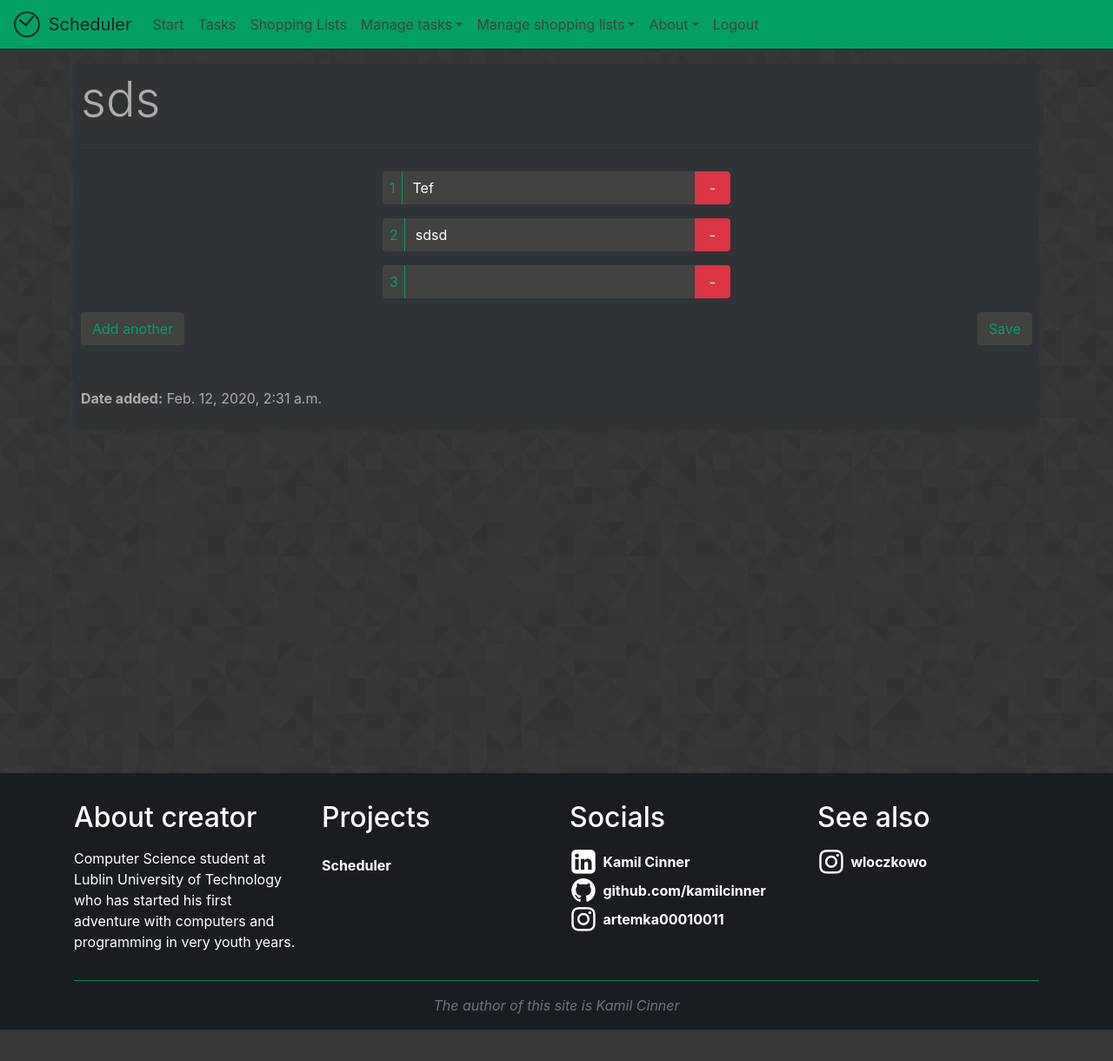
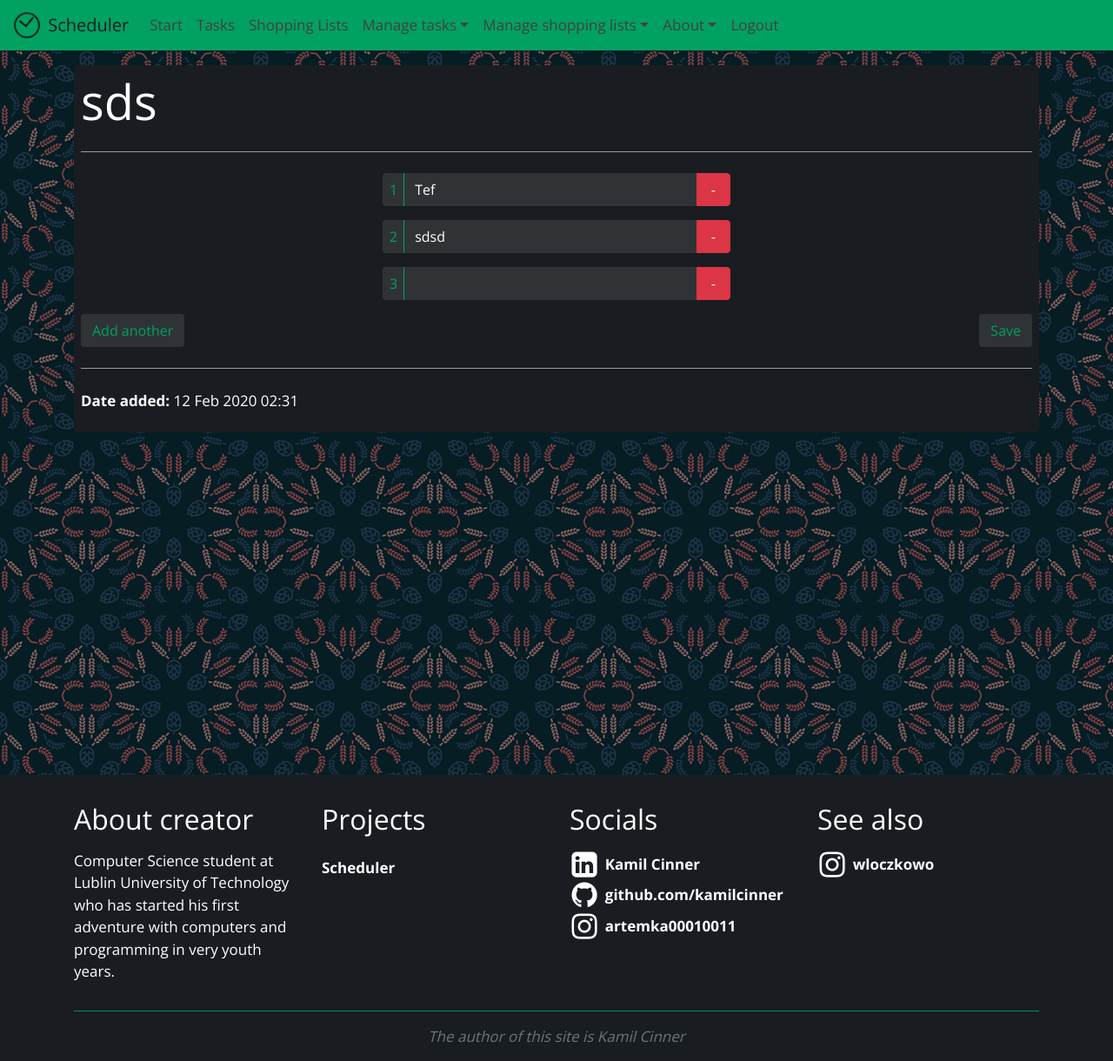
Before and after one commit to kamilcinner/scheduler, a Django app: page /scheduler/shoppinglist/9/update/ in a window 1280 px wide. Shown: the whole page at 87% size. Before the commit the page ends 1184 px from the top, so only its background shows below. Run offline with Django 3.2, Linux system fonts and the light colour scheme; a user stored in the database is signed in; data comes from the database, SQL or seed files in the repository; both versions use the stored data as it was after the commit; some libraries are stand-ins or nearby versions.

Commit message:
Changed color theme again

```diff
--- a/scheduler/templates/registration/logged_out.html
+++ b/scheduler/templates/registration/logged_out.html
@@ -3,5 +3,5 @@
 {% block content %}
   <h1 class="text-center">Logged out!</h1>
   <p class="text-center my-4">We hope You will come back soon!</p>
-  <a class="btn mb-3 bg-scheduler c-scheduler-dark btn-lg w-100" href="{% url 'task_manager:index' %}" role="button">Back to Home</a>
+  <a class="btn bg-scheduler c-scheduler-dark btn-lg w-100" href="{% url 'task_manager:index' %}" role="button">Back to Home</a>
 {% endblock %}
--- a/task_manager/forms.py
+++ b/task_manager/forms.py
@@ -24,7 +24,7 @@ class TaskCreateModelForm(forms.ModelForm):
         self.generate_minute_choices()
         self.fields['minute'] = forms.ChoiceField(choices=self.MINUTE_CHOICES)
         for field in self.fields:
-            self.fields[field].widget.attrs.update({'class': 'form-control bg-scheduler-dark'})
+            self.fields[field].widget.attrs.update({'class': 'form-control bg-scheduler-dark-3'})
         self.set_initial_due_date()
 
     def set_initial_due_date(self):
@@ -141,7 +141,7 @@ class ShoppingListCreateModelForm(forms.ModelForm):
     def __init__(self, *args, **kwargs):
         super().__init__(*args, **kwargs)
         for field in self.fields:
-            self.fields[field].widget.attrs.update({'class': 'form-control bg-scheduler-dark'})
+            self.fields[field].widget.attrs.update({'class': 'form-control bg-scheduler-dark-3'})
 
 
 class ShoppingListItemCreateModelForm(forms.ModelForm):
@@ -151,5 +151,5 @@ class ShoppingListItemCreateModelForm(forms.ModelForm):
 
     def __init__(self, *args, **kwargs):
         super().__init__(*args, **kwargs)
-        self.fields['name'].widget.attrs.update({'class': 'form-control bg-scheduler-dark'})
+        self.fields['name'].widget.attrs.update({'class': 'form-control bg-scheduler-dark-3'})
         self.fields['status'].widget = forms.HiddenInput()
--- a/task_manager/static/task_manager/css/main.css
+++ b/task_manager/static/task_manager/css/main.css
@@ -1,21 +1,23 @@
 body {
     /*background-color: #424240;*/
     /* Background pattern from Toptal Subtle Patterns */
-    background-image: url('../images/prism.png');
+    background-image: url('../images/wheat.png');
     color: white;
+    font-family: 'Open Sans', sans-serif;
+    font-size: 17px;
 }
 .dropdown-menu {
-    background-color: #424240;
+    background-color: #2F3336;
 }
 .dropdown-item {
     color: white;
 }
 .dropdown-item:hover {
-    background-color: #424240;
+    background-color: #2F3336;
     color: #00a161;
 }
 .dropdown-item:focus {
-    background-color: #424240;
+    background-color: #2F3336;
     color: white;
 }
 .dropdown-divider {
--- a/task_manager/templates/task_manager/base_generic.html
+++ b/task_manager/templates/task_manager/base_generic.html
@@ -6,6 +6,7 @@
     <meta name="viewport" content="width=device-width, initial-scale=1, shrink-to-fit=no">
     {% load static %}
     <!-- Bootstrap CSS -->
+    <link href="https://fonts.googleapis.com/css?family=Open+Sans:400,700&amp;subset=latin-ext" rel="stylesheet">
     <link rel="stylesheet" href="{% static 'task_manager/bootstrap/css/bootstrap.css' %}">
     <link rel="stylesheet" href="{% static 'task_manager/css/main.css' %}">
     <link rel="stylesheet" href="{% static 'task_manager/css/clean_links.css' %}">
--- a/task_manager/templates/task_manager/shoppinglist_confirm_delete.html
+++ b/task_manager/templates/task_manager/shoppinglist_confirm_delete.html
@@ -5,6 +5,7 @@
   <p>Are you sure you want to delete the shopping list: <strong class="text-success">{{ shoppinglist }}</strong>?</p>
   <form method="POST">
     {% csrf_token %}
+    <a class="btn bg-scheduler c-scheduler-dark" href="{% url 'task_manager:slist-detail' shoppinglist.pk %}" role="button">No, go back</a>
     <button type="submit" class="btn btn-danger">Yes, delete</button>
   </form>
 {% endblock %}
--- a/task_manager/templates/task_manager/shoppinglist_list.html
+++ b/task_manager/templates/task_manager/shoppinglist_list.html
@@ -4,13 +4,13 @@
   {% if shoppinglist_list %}
     <div class="list-group">
       {% for slist in shoppinglist_list %}
-        <a class="list-group-item mb-3 bg-scheduler-dark-3 c-scheduler-light list-group-item-action" href="{{ slist.get_absolute_url }}">
+        <a class="list-group-item mb-3 bg-scheduler-dark-2 c-scheduler-white list-group-item-action" href="{{ slist.get_absolute_url }}">
           <div class="d-flex w-100 justify-content-between">
             <h5 class="mb-1">{{ slist.name }}</h5>
             <small>{{ slist.date_added|date:'d M Y H:i' }}</small>
           </div>
           {% if not slist.shoppinglistitem_set.first.status %}
-            <small class="mb-0 text-muted">
+            <small class="mb-0 text-secondary">
               {% for item in slist.shoppinglistitem_set.all %}
                 {% if not item.status %}
                   {{ item.name }},
@@ -18,7 +18,7 @@
               {% endfor %}
             </small>
           {% else %}
-            <p class="mb-0 text-body">Nothing left to buy</p>
+            <p class="mb-0 text-secondary">Nothing left to buy</p>
           {% endif %}
 
         </a>
--- a/task_manager/templates/task_manager/shoppinglist_update.html
+++ b/task_manager/templates/task_manager/shoppinglist_update.html
@@ -7,12 +7,12 @@ function addForm() {
     $('.fields-wrapper').append(
         '<div class="form-group">'+
         '<div class="input-group">'+
-        '<div class="input-group-prepend bg-scheduler-dark-3">'+
-        '<span class="input-group-text px-2 bg-scheduler-dark c-scheduler">' + (counter + 1) + '</span>'+
+        '<div class="input-group-prepend bg-scheduler-dark-2">'+
+        '<span class="input-group-text px-2 bg-scheduler-dark-3 c-scheduler">' + (counter + 1) + '</span>'+
         '</div>'+
-        '<input type="text" name="form-' + counter + '-name" maxlength="100" class="form-control bg-scheduler-dark" id="id_form-' + counter + '-name">'+
+        '<input type="text" name="form-' + counter + '-name" maxlength="100" class="form-control bg-scheduler-dark-3" id="id_form-' + counter + '-name">'+
         '<input type="hidden" name="form-' + counter + '-status" counterue="False" id="id_form-' + counter + '-status">'+
-        '<div class="input-group-append bg-scheduler-dark-3">'+
+        '<div class="input-group-append bg-scheduler-dark-2">'+
         '<button type="button" class="btn btn-danger px-3 delete-form-row">-</button>'+
         '</div>'+
         '</div>'+
@@ -55,9 +55,9 @@ $(document).ready(function(){
 </script>{% endblock %}
 
 {% block content %}
-  <div class="jumbotron mb-3 p-2 bg-scheduler-dark-3 c-scheduler-light">
+  <div class="jumbotron mb-3 p-2 bg-scheduler-dark-2 c-scheduler-white">
     <h1 class="display-4">{{ shoppinglist.name }}</h1>
-    <hr class="my-4">
+    <hr class="my-4 bg-scheduler-light">
     <form method="post">
       <div class="fields-wrapper">
       {% csrf_token %}
@@ -65,11 +65,11 @@ $(document).ready(function(){
       {% for item in formset %}
         <div class="form-group">
           <div class="input-group">
-            <div class="input-group-prepend bg-scheduler-dark-3">
-              <span class="input-group-text px-2 bg-scheduler-dark c-scheduler">{{ forloop.counter }}</span>
+            <div class="input-group-prepend bg-scheduler-dark-2">
+              <span class="input-group-text px-2 bg-scheduler-dark-3 c-scheduler">{{ forloop.counter }}</span>
             </div>
             {{ item.name }}{{ item.status }}
-            <div class="input-group-append bg-scheduler-dark-3">
+            <div class="input-group-append bg-scheduler-dark-2">
               <button type="button" class="btn btn-danger px-3 delete-form-row">-</button>
             </div>
           </div>
@@ -77,98 +77,11 @@ $(document).ready(function(){
       {% endfor %}
       </div>
       <div class="d-flex w-100 justify-content-between">
-        <button type="button" class="btn bg-scheduler-dark c-scheduler add-form-row">Add another</button>
-        <button type="submit" class="btn bg-scheduler-dark c-scheduler">Save</button>
+        <button type="button" class="btn bg-scheduler-dark-3 c-scheduler add-form-row">Add another</button>
+        <button type="submit" class="btn bg-scheduler-dark-3 c-scheduler">Save</button>
       </div>
     </form>
-    <hr class="my-4">
-    <p><strong>Date added:</strong> {{ shoppinglist.date_added }}</p>
+    <hr class="my-4 bg-scheduler-light">
+    <p><strong>Date added:</strong> {{ shoppinglist.date_added|date:'d M Y H:i' }}</p>
   </div>
 {% endblock %}
-
-{#  <form class="form-horizontal" method="POST" action="">#}
-{#    {% csrf_token %}#}
-{#    {{ formset.management_form }}#}
-{#    {% for form in formset %}#}
-{#    <div class="row form-row spacer">#}
-{#        <div class="col-2">#}
-{#            <label>{{form.name.label}}</label>#}
-{#        </div>#}
-{#        <div class="col-4">#}
-{#            <div class="input-group">#}
-{#                {{form.name}}#}
-{#                <div class="input-group-append">#}
-{#                    <button class="btn btn-success add-form-row">+</button>#}
-{#                </div>#}
-{#            </div>#}
-{#        </div>#}
-{#    </div>#}
-{#    {% endfor %}#}
-{#    <div class="row spacer">#}
-{#        <div class="col-4 offset-2">#}
-{#            <button type="submit" class="btn btn-block btn-primary">Create</button>#}
-{#        </div>#}
-{#    </div>#}
-{#  </form>#}
-{#{% endblock %}#}
-{##}
-{#{% block add_script %}#}
-{#  <script type='text/javascript'>#}
-{#    function updateElementIndex(el, prefix, ndx) {#}
-{#        var id_regex = new RegExp('(' + prefix + '-\\d+)');#}
-{#        var replacement = prefix + '-' + ndx;#}
-{#        if ($(el).attr("for")) $(el).attr("for", $(el).attr("for").replace(id_regex, replacement));#}
-{#        if (el.id) el.id = el.id.replace(id_regex, replacement);#}
-{#        if (el.name) el.name = el.name.replace(id_regex, replacement);#}
-{#    }#}
-{#    function cloneMore(selector, prefix) {#}
-{#        var newElement = $(selector).clone(true);#}
-{#        var total = $('#id_' + prefix + '-TOTAL_FORMS').val();#}
-{#        newElement.find(':input:not([type=button]):not([type=submit]):not([type=reset])').each(function() {#}
-{#            var name = $(this).attr('name').replace('-' + (total-1) + '-', '-' + total + '-');#}
-{#            var id = 'id_' + name;#}
-{#            $(this).attr({'name': name, 'id': id}).val('').removeAttr('checked');#}
-{#        });#}
-{#        newElement.find('label').each(function() {#}
-{#            var forValue = $(this).attr('for');#}
-{#            if (forValue) {#}
-{#                forValue = forValue.replace('-' + (total-1) + '-', '-' + total + '-');#}
-{#                $(this).attr({'for': forValue});#}
-{#            }#}
-{#        });#}
-{#        total++;#}
-{#        $('#id_' + prefix + '-TOTAL_FORMS').val(total);#}
-{#        $(selector).after(newElement);#}
-{#        var conditionRow = $('.form-row:not(:last)');#}
-{#        conditionRow.find('.btn.add-form-row')#}
-{#            .removeClass('btn-success').addClass('btn-danger')#}
-{#            .removeClass('add-form-row').addClass('remove-form-row')#}
-{#            .html('<span class="glyphicon glyphicon-minus" aria-hidden="true"></span>');#}
-{#        return false;#}
-{#    }#}
-{#    function deleteForm(prefix, btn) {#}
-{#        var total = parseInt($('#id_' + prefix + '-TOTAL_FORMS').val());#}
-{#        if (total > 1){#}
-{#            btn.closest('.form-row').remove();#}
-{#            var forms = $('.form-row');#}
-{#            $('#id_' + prefix + '-TOTAL_FORMS').val(forms.length);#}
-{#            for (var i=0, formCount=forms.length; i<formCount; i++) {#}
-{#                $(forms.get(i)).find(':input').each(function() {#}
-{#                    updateElementIndex(this, prefix, i);#}
-{#                });#}
-{#            }#}
-{#        }#}
-{#        return false;#}
-{#    }#}
-{#    $(document).on('click', '.add-form-row', function(e){#}
-{#        e.preventDefault();#}
-{#        cloneMore('.form-row:last', 'form');#}
-{#        return false;#}
-{#    });#}
-{#    $(document).on('click', '.remove-form-row', function(e){#}
-{#        e.preventDefault();#}
-{#        deleteForm('form', $(this));#}
-{#        return false;#}
-{#    });#}
-{#</script>#}
-{#{% endblock %}#}
--- a/task_manager/templates/task_manager/task_confirm_delete.html
+++ b/task_manager/templates/task_manager/task_confirm_delete.html
@@ -5,6 +5,7 @@
   <p>Are you sure you want to delete the task: <strong class="text-success">{{ task }}</strong>?</p>
   <form method="POST">
     {% csrf_token %}
+    <a class="btn bg-scheduler c-scheduler-dark" href="{% url 'task_manager:task-detail' task.pk %}" role="button">No, go back</a>
     <button type="submit" class="btn btn-danger">Yes, delete</button>
   </form>
 {% endblock %}
```
Also changed, not shown: task_manager/static/task_manager/js/formset_util.js (deleted, +0 -45 lines), task_manager/templates/task_manager/shoppinglist_detail.html (+6 -6 lines), task_manager/templates/task_manager/task_detail.html (+4 -4 lines), db.sqlite3, task_manager/static/task_manager/images/curls.png (added), task_manager/static/task_manager/images/dark-triangles.png (added), task_manager/static/task_manager/images/darkness.png (added), task_manager/static/task_manager/images/wheat.png (added), task_manager/static/task_manager/images/zig zag wool.png (added).
